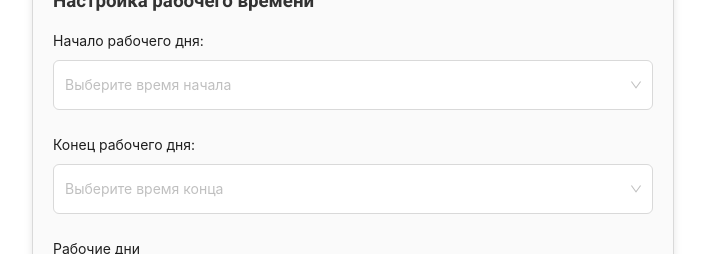
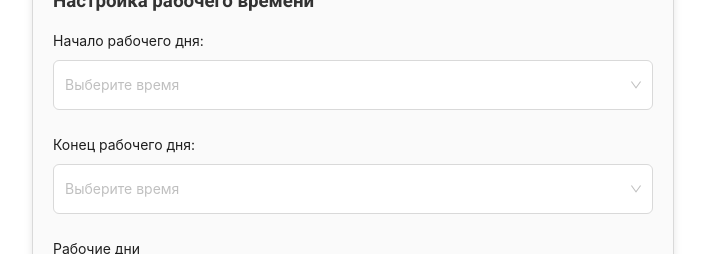
Before and after one commit to mlproger/test_vue_spec_bot, a Vue app: page / in a window 1280 px wide. Both pictures are taken after a click on the button "Редактировать информацию". Shown: the part 354-608 px from the top of the page, without its empty margins (287-992 px from the left). Built offline with nearby package versions, Linux system fonts and the light colour scheme.

Commit message:
Update ServicesForm.vue

```diff
--- a/src/components/ServicesForm.vue
+++ b/src/components/ServicesForm.vue
@@ -94,7 +94,7 @@
       <h3 style="margin-top: 20px;">Настройка рабочего времени</h3>
       <a-form layout="vertical">
         <a-form-item label="Начало рабочего дня:">
-          <a-select v-model="startTime" @change="onStartTimeChange" placeholder="Выберите время начала" class="custom-select">
+          <a-select v-model="startTime" @change="onStartTimeChange" placeholder="Выберите время" class="custom-select">
             <a-select-option
               v-for="time in timeOptions"
               :key="time"
@@ -105,7 +105,7 @@
           </a-select>
         </a-form-item>
         <a-form-item label="Конец рабочего дня:">
-          <a-select v-model="endTime" @change="onEndTimeChange" placeholder="Выберите время конца" class="custom-select">
+          <a-select v-model="endTime" @change="onEndTimeChange" placeholder="Выберите время" class="custom-select">
             <a-select-option
               v-for="time in timeOptionsReverse"
               :key="time"
```
